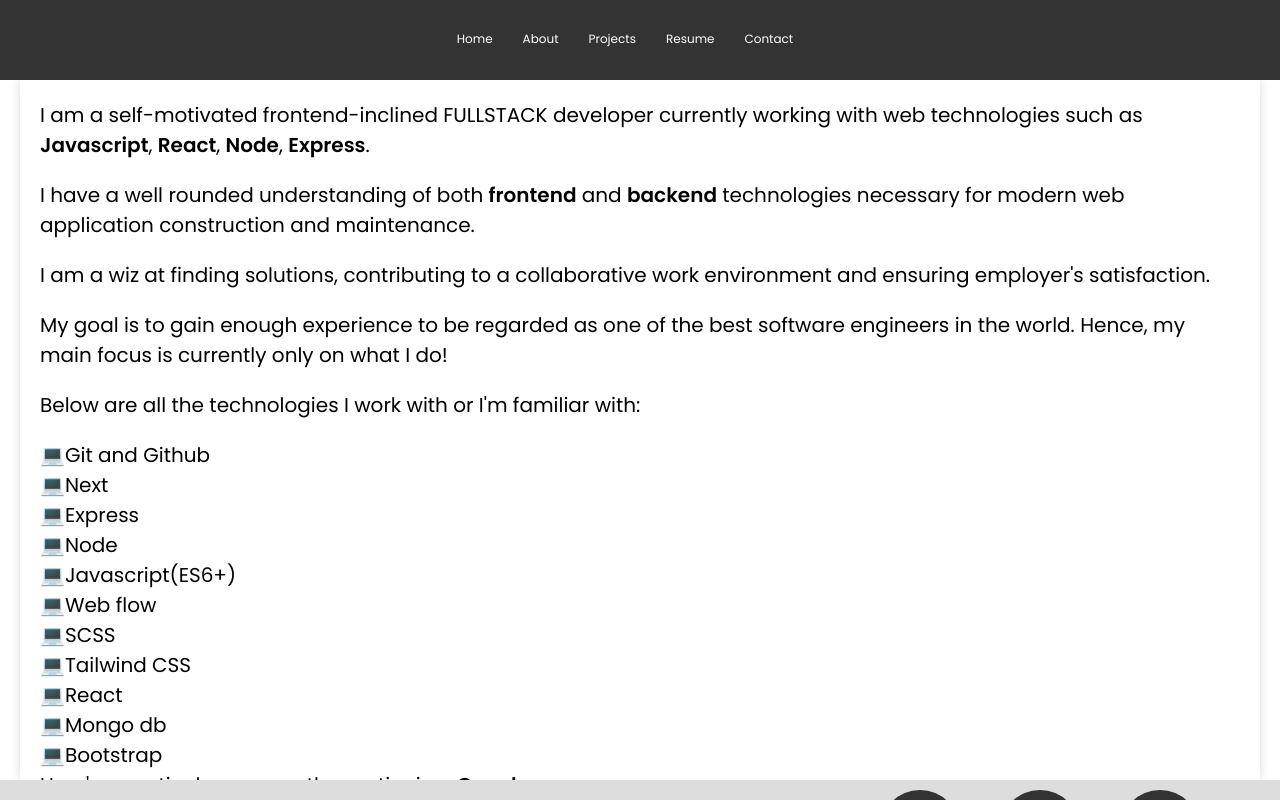
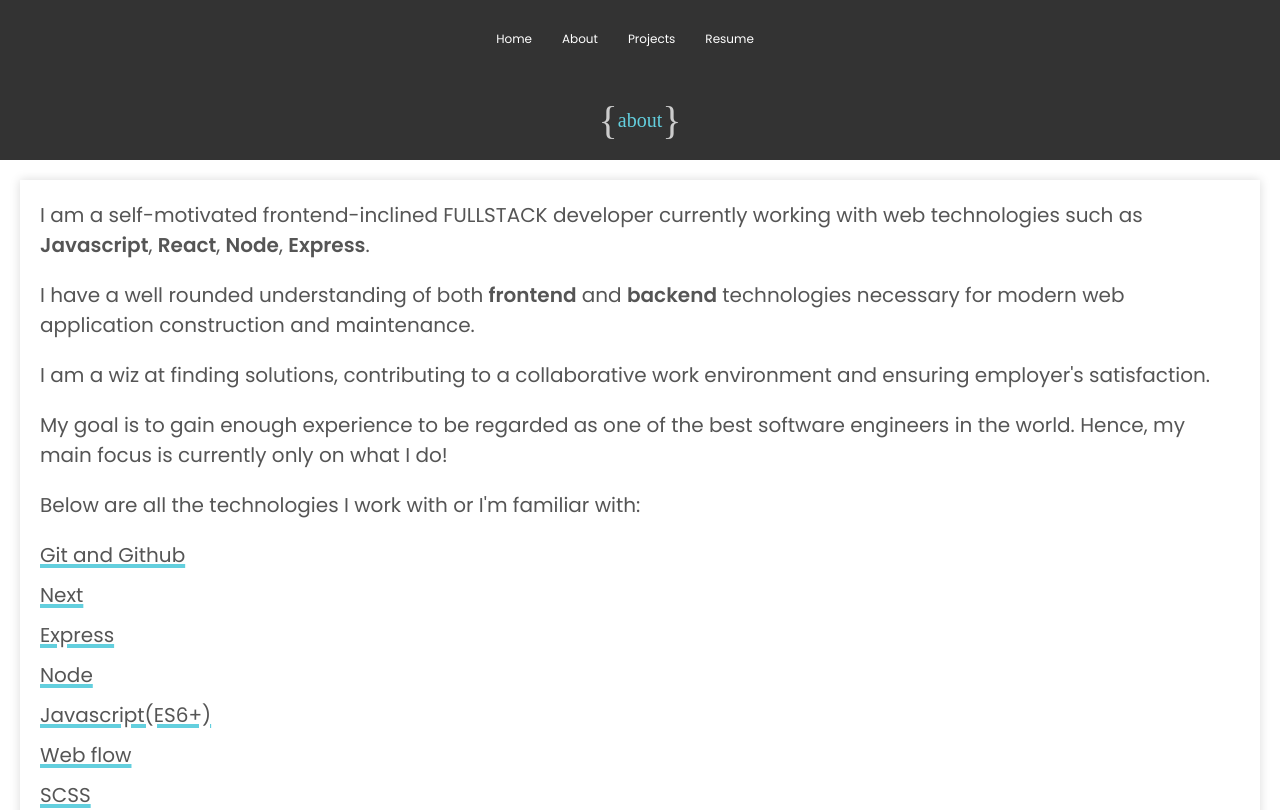
Before and after one commit to presh-031/Portfolio2.0, a React (Create React App) app: page /about in a window 1280 px wide. Shown: the top 810 px of the page. Built offline with nearby package versions, Linux system fonts and the light colour scheme.

Commit message:
projects page now responsive

```diff
--- a/src/App.js
+++ b/src/App.js
@@ -8,7 +8,6 @@ import Home from "./pages/Home/Home";
 import About from "./pages/About/About";
 // import Projects from "./pages/Projects/Projects";
 import Resume from "./pages/Resume/Resume";
-import Contact from "./pages/Contact/Contact";
 // import FooterLinks from "./components/FooterLinks/FooterLinks";
 // import NavBar4 from "./components/Navbar4/Navbar4";
 import Projects2 from "./components/Projects2/Projects2";
@@ -24,7 +23,6 @@ function App() {
           {/* <Route path="/projects" element={<Projects />}></Route> */}
           <Route path="/projects" element={<Projects2 />}></Route>
           <Route path="/resume" element={<Resume />}></Route>
-          <Route path="/contact" element={<Contact />}></Route>
         </Routes>
       </BrowserRouter>
       {/* <FooterLinks /> */}
--- a/src/components/Navbar4/Navbar4.jsx
+++ b/src/components/Navbar4/Navbar4.jsx
@@ -57,17 +57,6 @@ function NavBar4() {
                 Resume
               </NavLink>
             </li>
-            <li className="nav-item">
-              <NavLink
-                exact
-                to="/contact"
-                activeClassName="active"
-                className="nav-links"
-                onClick={click ? handleClick : null}
-              >
-                Contact
-              </NavLink>
-            </li>
           </ul>
         </div>
       </nav>
--- a/src/components/Projects2/Projects2.css
+++ b/src/components/Projects2/Projects2.css
@@ -51,7 +51,6 @@
   flex-direction: column;
   justify-content: space-between;
   padding: 2rem;
-  cursor: pointer;
   transition: transform 0.2s ease-in-out;
 }
 
@@ -74,8 +73,8 @@
 .project-links a {
   display: block;
   text-decoration: none;
+  font-size: 1.4rem;
   cursor: pointer;
-  font-size: 1rem;
 }
 
 .project-links a:first-of-type {
@@ -97,12 +96,12 @@
   opacity: 0.8;
   color: var(--white);
 }
-@media (min-width: 550px) {
+@media (min-width: 560px) {
   .projects {
     grid-template-columns: repeat(2, 1fr);
   }
 }
-@media (min-width: 800px) {
+@media (min-width: 830px) {
   .projects {
     grid-template-columns: repeat(3, 1fr);
   }
--- a/src/components/Projects2/Projects2.jsx
+++ b/src/components/Projects2/Projects2.jsx
@@ -28,9 +28,7 @@ const Projects2 = () => {
         <div className="project-card">
           {/* <div> */}
           <p>World Countries</p>
-          <p>
-            Rest countries info app built with Javascript, SCSS, CSS custom properties, Flexbox, Grid, semantic HTML.
-          </p>
+          <p>Rest countries app built with Javascript, SCSS, CSS custom properties, Grid, semantic HTML.</p>
           {/* </div> */}
           <div class="project-links">
             <a href="">Demo</a>
@@ -85,7 +83,7 @@ const Projects2 = () => {
         <div className="project-card">
           {/* <div> */}
           <p>Quotes Generator</p>
-          <p>Famous quotes app built with React, React Hooks, API, Axios, CSS, LocalStorage, and React-icons.</p>
+          <p>Famous quotes app built with React, API, Axios, CSS, LocalStorage, and React-icons.</p>
           {/* </div> */}
           <div class="project-links">
             <a href="">Demo</a>
--- a/src/pages/About/About.css
+++ b/src/pages/About/About.css
@@ -1,7 +1,7 @@
 .about-page {
-  height: 100vh;
-  overflow: auto;
   /* border: 1px solid red; */
+  padding-top: 80px;
+  color: #555;
 }
 
 .about-page-nav-container {
@@ -39,8 +39,7 @@
   /* border: 1px solid red; */
   box-shadow: 0px 0px 10px rgba(0, 0, 0, 0.15);
   font-size: 2rem;
-  height: calc(100vh - 100px);
-  overflow: auto;
+  margin: 2rem;
 }
 .about-page-main p {
   margin-bottom: 2rem;
@@ -49,11 +48,15 @@
   font-weight: 600;
 }
 .about-page-main ul {
-  list-style-type: "💻";
+  list-style: none;
   list-style-position: inside;
 }
 .about-page-main ul li {
   /* outline: 1px solid red; */
   /* display: flex;
   align-items: center; */
+  text-decoration: underline;
+  margin-bottom: 1rem;
+  text-decoration-thickness: 0.4rem;
+  text-decoration-color: #63cfde;
 }
--- a/src/pages/Contact/Contact.jsx
+++ /dev/null
@@ -1,5 +0,0 @@
-const Contact = () => {
-  return <div>Contact</div>;
-};
-
-export default Contact;
--- a/src/pages/Home/Home.css
+++ b/src/pages/Home/Home.css
@@ -7,7 +7,7 @@
   color: #ccc;
   /* min-height: 100vh; */
 
-  border: 1px solid red;
+  /* border: 1px solid red; */
   display: grid;
   place-items: center;
   /* position: relative; */
```
